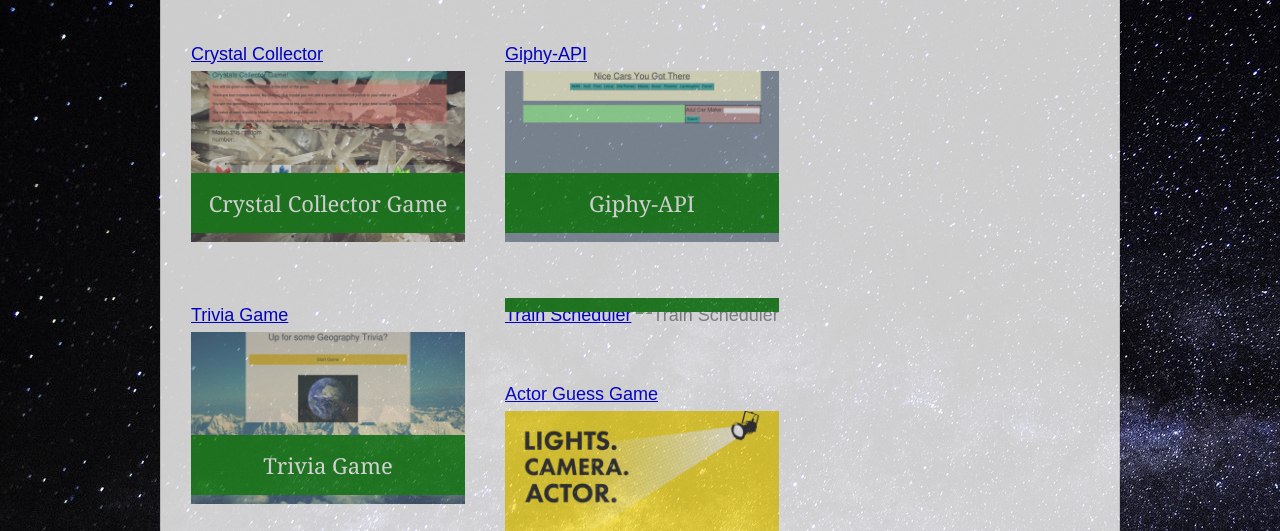
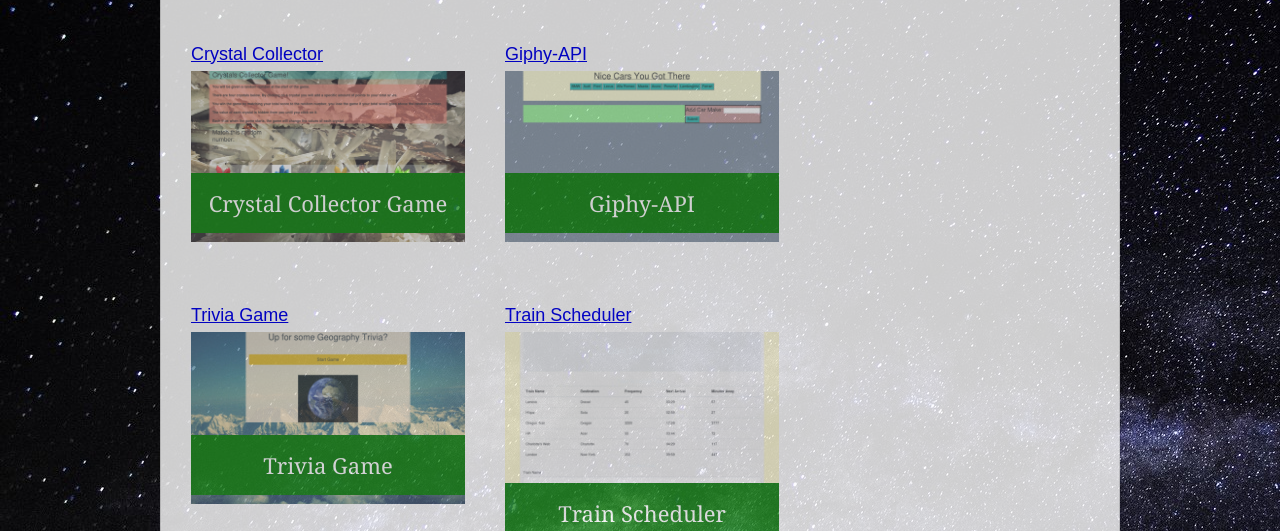
Before and after one commit to 2thao21/Responsive-Portfolio, a plain HTML site: page portfolio.html in a window 1280 px wide. Shown: the part 269-800 px from the top of the page. Drawn offline with Linux system fonts and the light colour scheme.

Commit message:
fixedImaged

```diff
--- a/portfolio.html
+++ b/portfolio.html
@@ -48,7 +48,7 @@
 
       <div class="work">
         <a href="https://2thao21.github.io/Firebase-TrainScheduler/" class="thumbnail" target="_blank">Train Scheduler</a>
-        <img src="assets/images/trainSchedular.png" alt="Train Scheduler">
+        <img src="assets/images/trainScheduler.png" alt="Train Scheduler">
 
         <h3>Train Scheduler</h3>
       </div>
```
